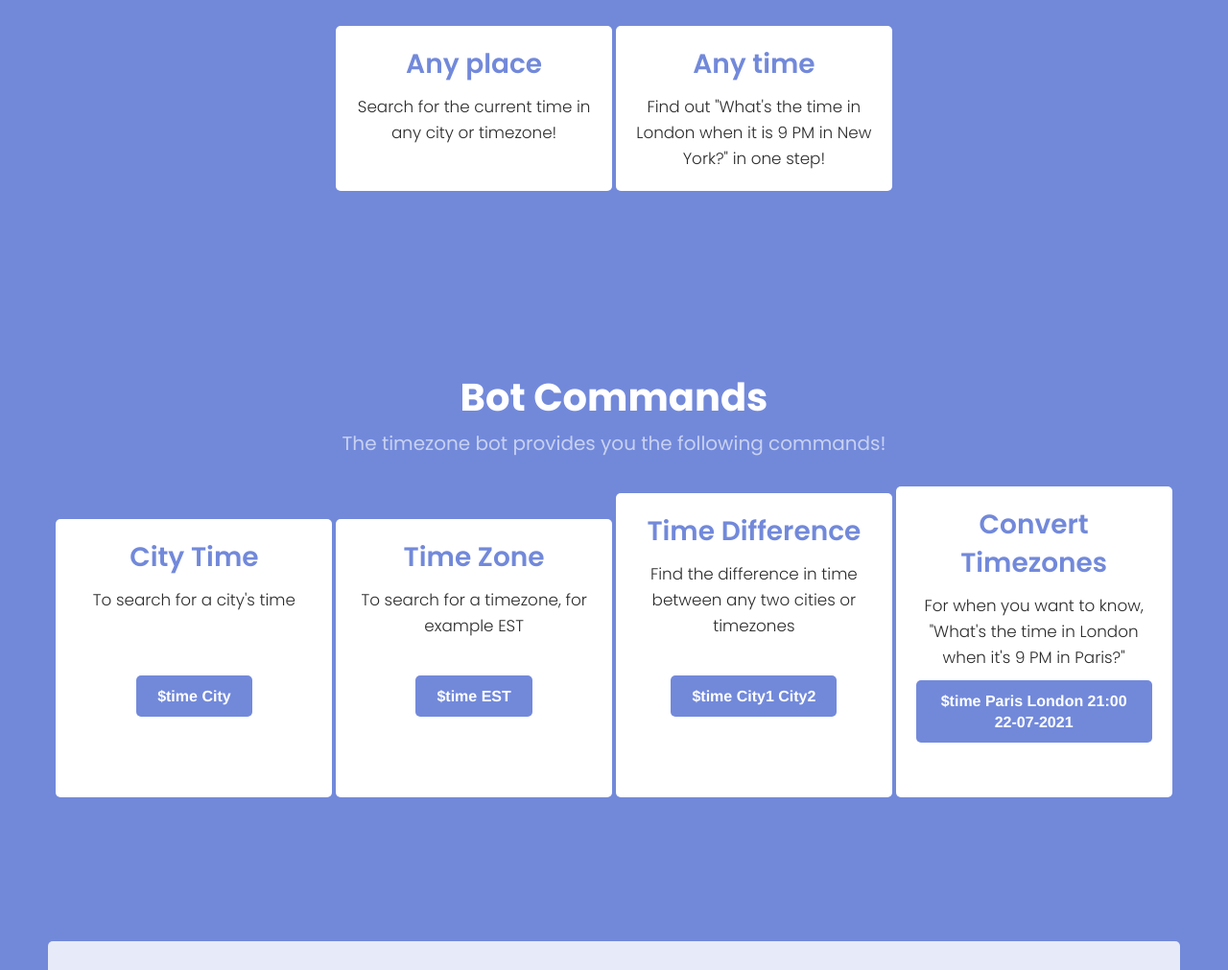
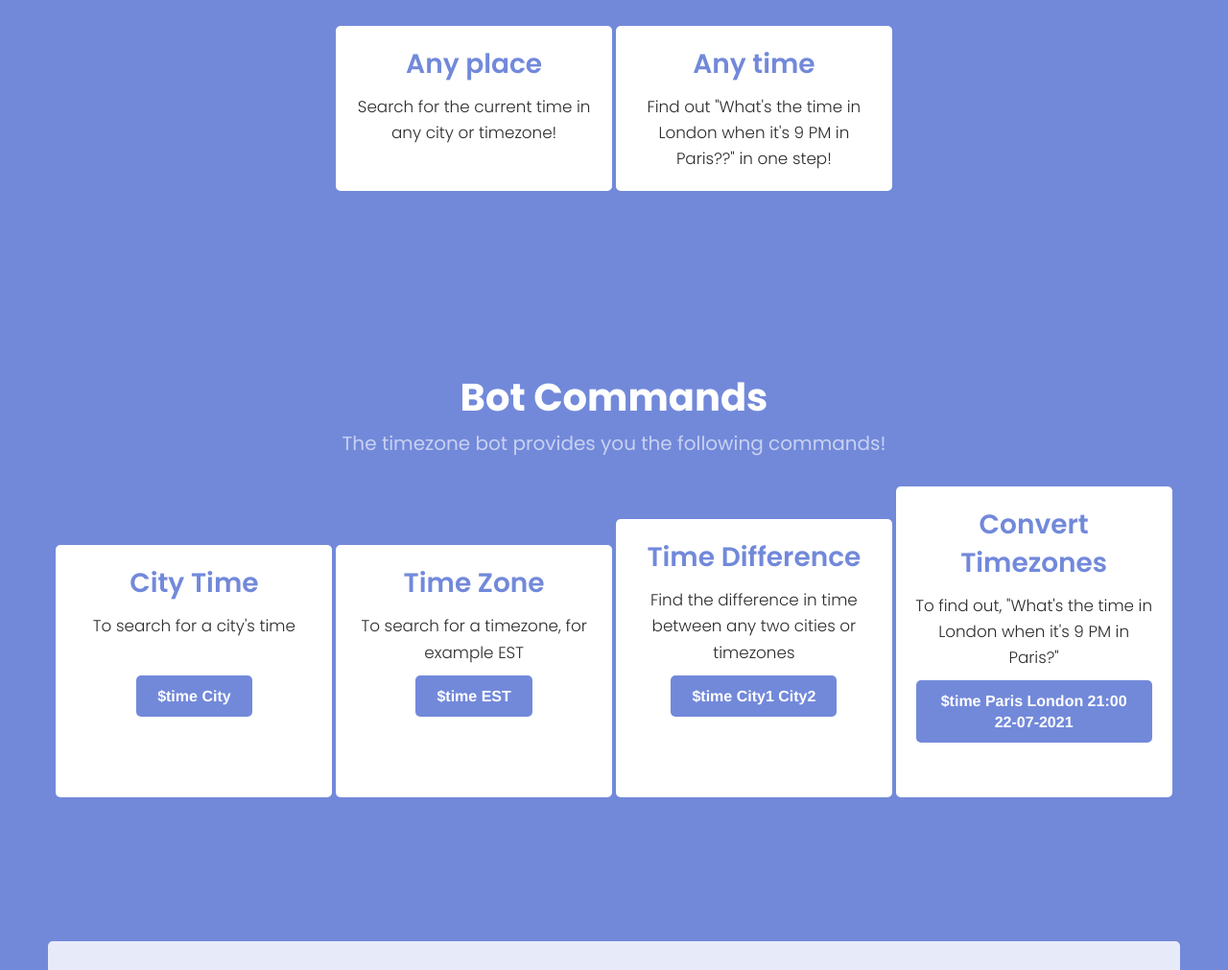
Before and after one commit to shrishtinigam/timezone-bot-website, a plain HTML site: page src/index.html in a window 1280 px wide. Shown: the part 977-1988 px from the top of the page at 96% size. Drawn offline with nearby package versions, Linux system fonts and the light colour scheme.

Commit message:
commands edit

```diff
--- a/src/index.html
+++ b/src/index.html
@@ -59,7 +59,7 @@
         <div class="card" style="width: 18rem;">
             <div class="card-body">
                 <h5 class="card-title">Any time</h5>
-                <p class="card-text">Find out "What's the time in London when it is 9 PM in New York?" in one step!</p>
+                <p class="card-text">Find out "What's the time in London when it's 9 PM in Paris??" in one step!</p>
             </div>
         </div>
     </div>
@@ -71,25 +71,25 @@
         <div class="card" style="width: 18rem;">
             <div class="card-body">
                 <h5 class="card-title">City Time</h5>
-                <p class="card-text">To search for a city's time<br> <br><br><button id="btn1" class="btn" data-clipboard-text="$time City">$time City</button> <br><br><br></p>
+                <p class="card-text">To search for a city's time<br> <br><button id="btn1" class="btn" data-clipboard-text="$time City">$time City</button> <br><br><br></p>
             </div>
         </div>
         <div class="card" style="width: 18rem;">
             <div class="card-body">
                 <h5 class="card-title">Time Zone</h5>
-                <p class="card-text">To search for a timezone, for example EST<br><br><button id="btn1" class="btn" data-clipboard-text="$time EST">$time EST</button> <br><br><br></p>
+                <p class="card-text">To search for a timezone, for example EST<br><button id="btn1" class="btn" data-clipboard-text="$time EST">$time EST</button> <br><br><br></p>
             </div>
         </div>
         <div class="card" style="width: 18rem;">
             <div class="card-body">
                 <h5 class="card-title">Time Difference</h5>
-                <p class="card-text">Find the difference in time between any two cities or timezones<br><br><button  id="btn1" class="btn" data-clipboard-text="$time City1 City2">$time City1 City2</button><br><br><br></p>
+                <p class="card-text">Find the difference in time between any two cities or timezones<br><button  id="btn1" class="btn" data-clipboard-text="$time City1 City2">$time City1 City2</button><br><br><br></p>
             </div>
         </div>
         <div class="card" style="width: 18rem;">
             <div class="card-body">
                 <h5 class="card-title">Convert Timezones</h5>
-                <p class="card-text">For when you want to know, "What's the time in London when it's 9 PM in Paris?"<br><button id="btn1" class="btn" data-clipboard-text="$time Paris London 21:00 22-07-2021">$time Paris London 21:00 22-07-2021</button><br><br></p>
+                <p class="card-text">To find out, "What's the time in London when it's 9 PM in Paris?"<br><button id="btn1" class="btn" data-clipboard-text="$time Paris London 21:00 22-07-2021">$time Paris London 21:00 22-07-2021</button><br><br></p>
             </div>
         </div>
 
```
